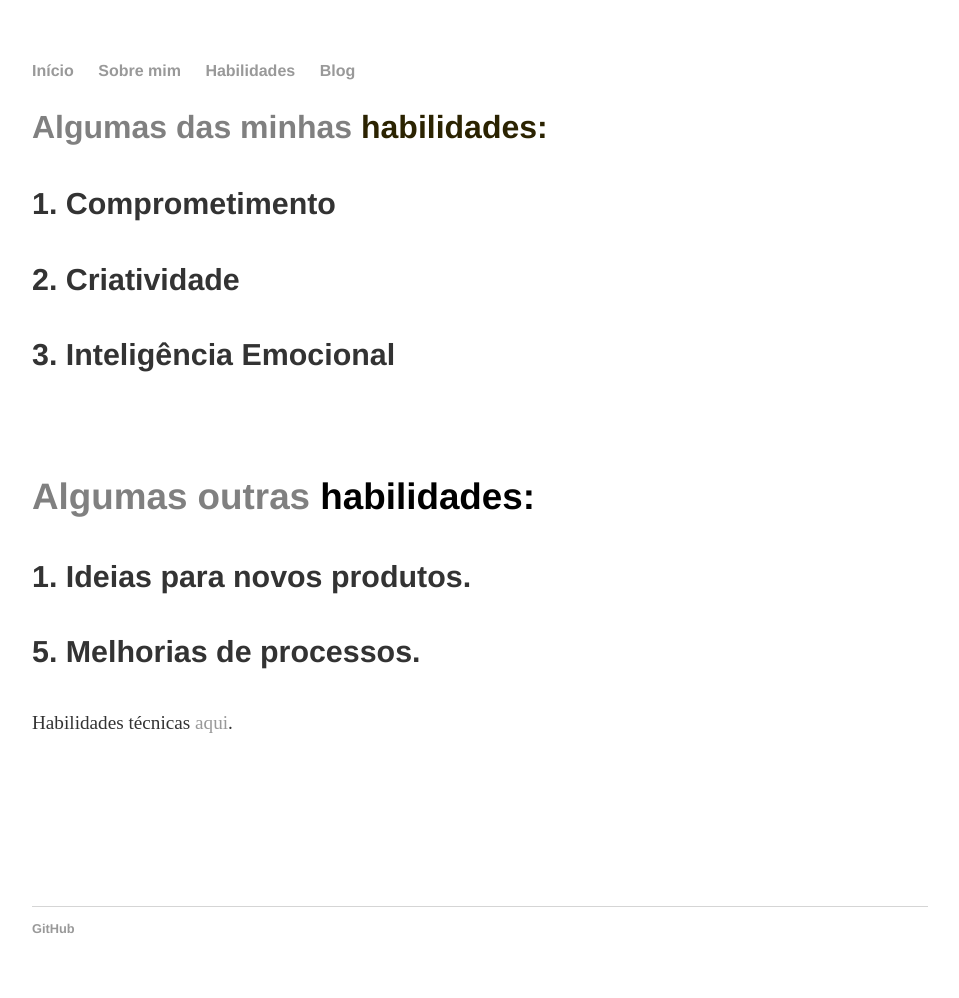
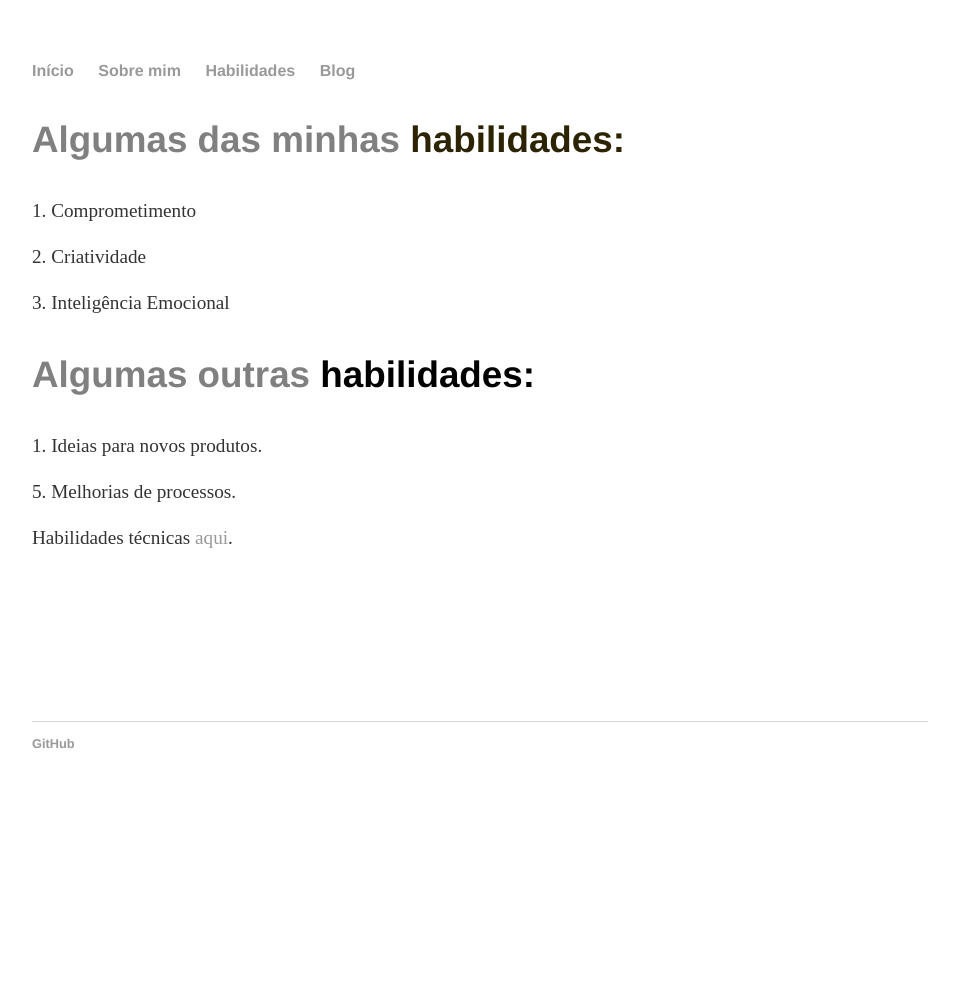
Before and after one commit to leonardohenriquedev/old-portfolio, a Jekyll site: the page built from cv/index.html, in a window 1280 px wide. Shown: the whole page, without its empty margins (160-1119 px from the left). Built offline with Jekyll 4.4.1, drawn with Linux system fonts in a browser that asks for light colours; after the commit the page ends 900 px from its top, so only the background shows below that.

Commit message:
Atualiza Habilidades 3

```diff
--- a/cv/index.html
+++ b/cv/index.html
@@ -5,14 +5,14 @@ title: Habilidades
 
 	<div class="cv">
 
-        <h2 style="color: #5e9ca0;"><span style="color: #808080;">Algumas das minhas</span> <span style="color: #2b2301;">habilidades:</span></h2>
-        <h4 style="color: #2e6c80;"><span style="color: #333333;">1. Comprometimento&nbsp;</span></h4>
-        <h4 style="color: #2e6c80;"><span style="color: #333333;">2. Criatividade&nbsp;</span></h4>
-        <h4 style="color: #2e6c80;"><span style="color: #333333;">3. Intelig&ecirc;ncia Emocional</span></h4>
-        <p>&nbsp;</p>
+        <!-- #######  YAY, I AM THE SOURCE EDITOR! #########-->
+<h3 style="color: #5e9ca0;"><span style="color: #808080;">Algumas das minhas</span> <span style="color: #2b2301;">habilidades:</span></h3>
+<p style="color: #2e6c80;"><span style="color: #333333;">1. Comprometimento&nbsp;</span></p>
+<p style="color: #2e6c80;"><span style="color: #333333;">2. Criatividade&nbsp;</span></p>
+<p style="color: #2e6c80;"><span style="color: #333333;">3. Intelig&ecirc;ncia Emocional</span></p>
 <h3><span style="color: #808080;">Algumas outras</span> habilidades:</h3>
-        <h4 style="color: #2e6c80;"><span style="color: #333333;">1. Ideias para novos produtos.</span></h4>
-        <h4 style="color: #2e6c80;"><span style="color: #333333;">5. Melhorias de processos.</span></h4>
+<p style="color: #2e6c80;"><span style="color: #333333;">1. Ideias para novos produtos.</span></p>
+<p style="color: #2e6c80;"><span style="color: #333333;">5. Melhorias de processos.</span></p>
 <p>Habilidades t&eacute;cnicas <a href="https://github.com/leonardohenriquedev/trybe-fullstack">aqui</a>.</p>
 <div class="pv-skill-category-entity__skill-wrapper" tabindex="-1" data-artdeco-is-focused="true">
 <div class="display-flex align-items-center flex-grow-1 full-width">
```
Lines whose indentation alone changed are shown as unchanged.
